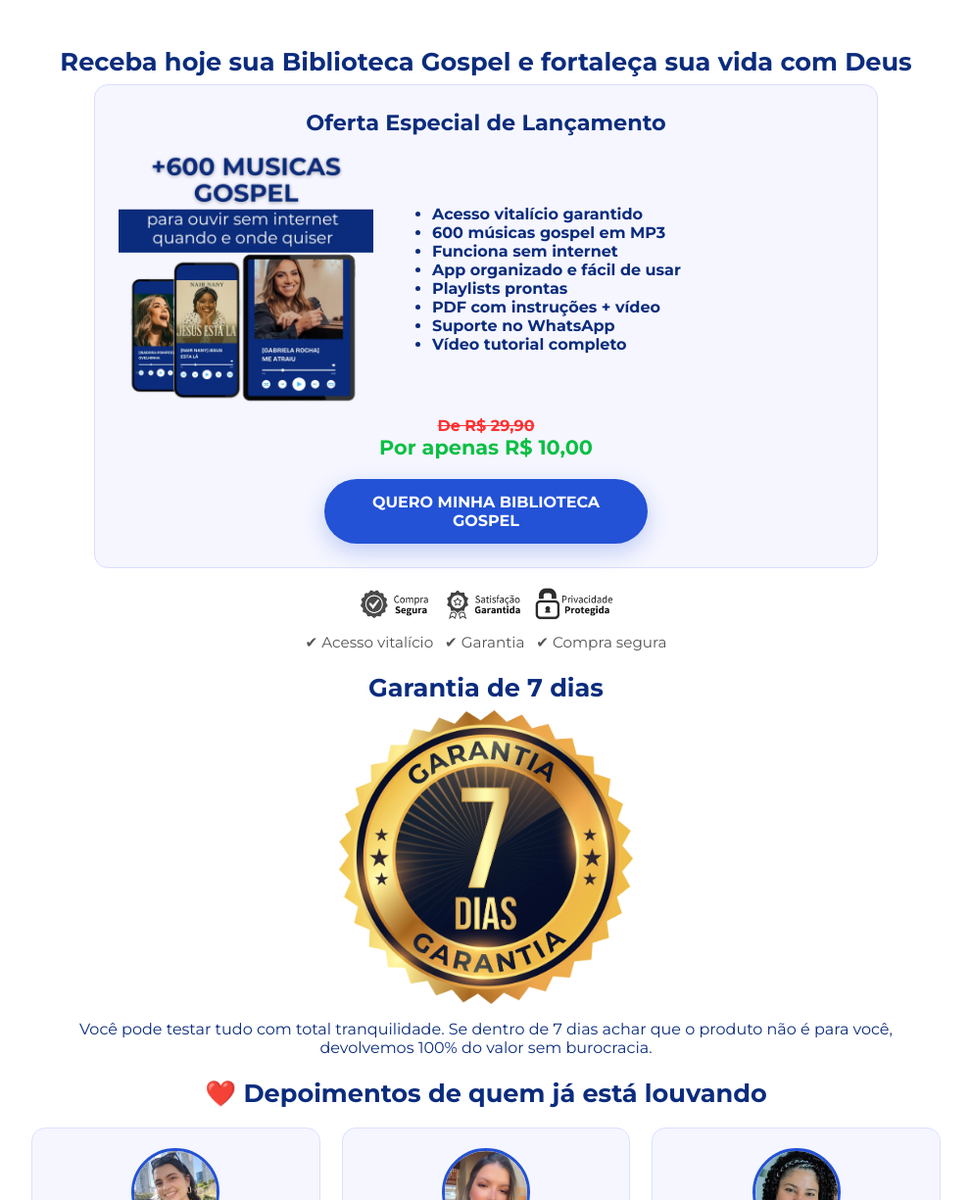
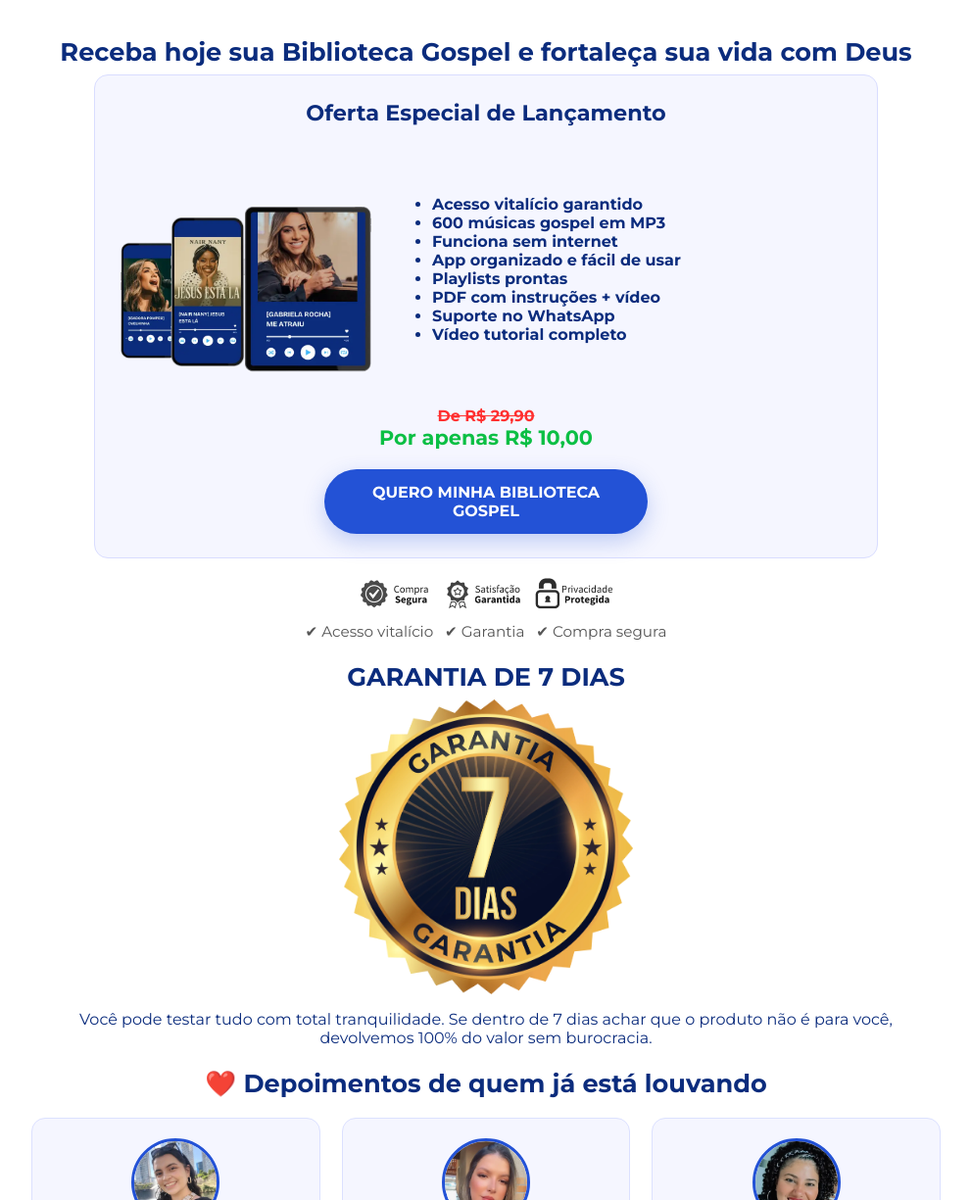
Before and after one commit to gilbertoaraujo150-creator/biblioteca-gospel-site, a plain HTML site: page index.html in a window 1280 px wide. Shown: the part 3078-4303 px from the top of the page at 98% size, without its empty margins (144-1135 px from the left). Drawn offline with Linux system fonts and the light colour scheme.

Commit message:
Update index.html

```diff
--- a/index.html
+++ b/index.html
@@ -237,7 +237,7 @@
       <div class="artista-nome">Artista 9</div>
     </div>
     <div class="artista-card">
-      <img src="imagens/emuitomais.webp"
+      <img src="imagens/artista10.webp"
            loading="lazy"
            decoding="async"
            width="300"
@@ -288,7 +288,7 @@
     <div class="offer-title">Oferta Especial de Lançamento</div>
 
     <div class="offer-flex">
-      <img src="imagens/hero.webp"
+      <img src="imagens/mockup.webp"
            class="offer-img"
            loading="lazy"
            decoding="async"
@@ -333,13 +333,13 @@
 </section>
 
 <section class="section">
-  <h2>Garantia de 7 dias</h2>
+  <h2>GARANTIA DE 7 DIAS</h2>
   <img src="imagens/garantia.webp"
        class="garantia-img"
        loading="lazy"
        decoding="async"
-       width="300"
-       height="300"
+       width="200"
+       height="200"
        alt="Selo de garantia de 7 dias">
   <p style="text-align:center;">Você pode testar tudo com total tranquilidade. Se dentro de 7 dias achar que o produto não é para você, devolvemos 100% do valor sem burocracia.</p>
 </section>
```
